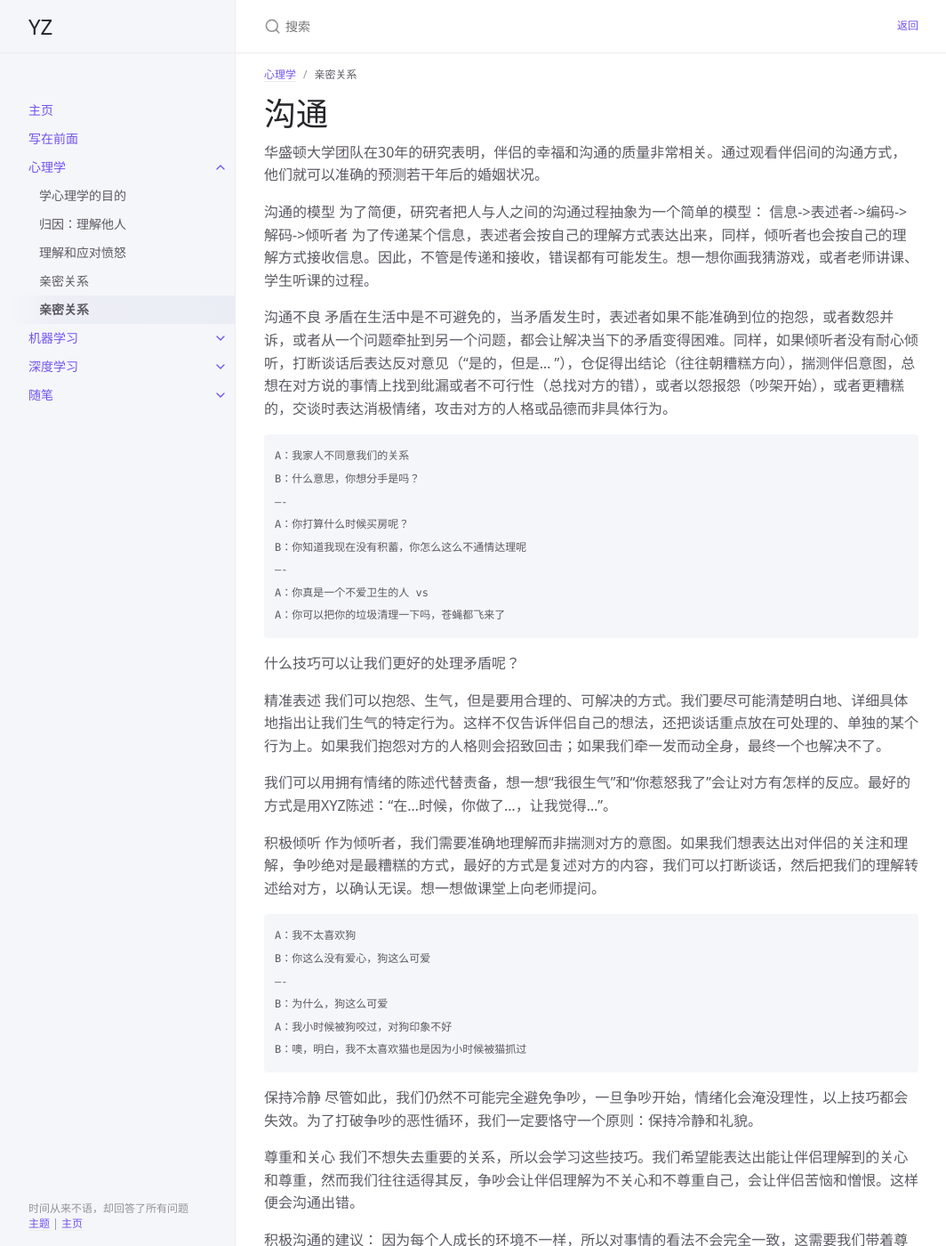
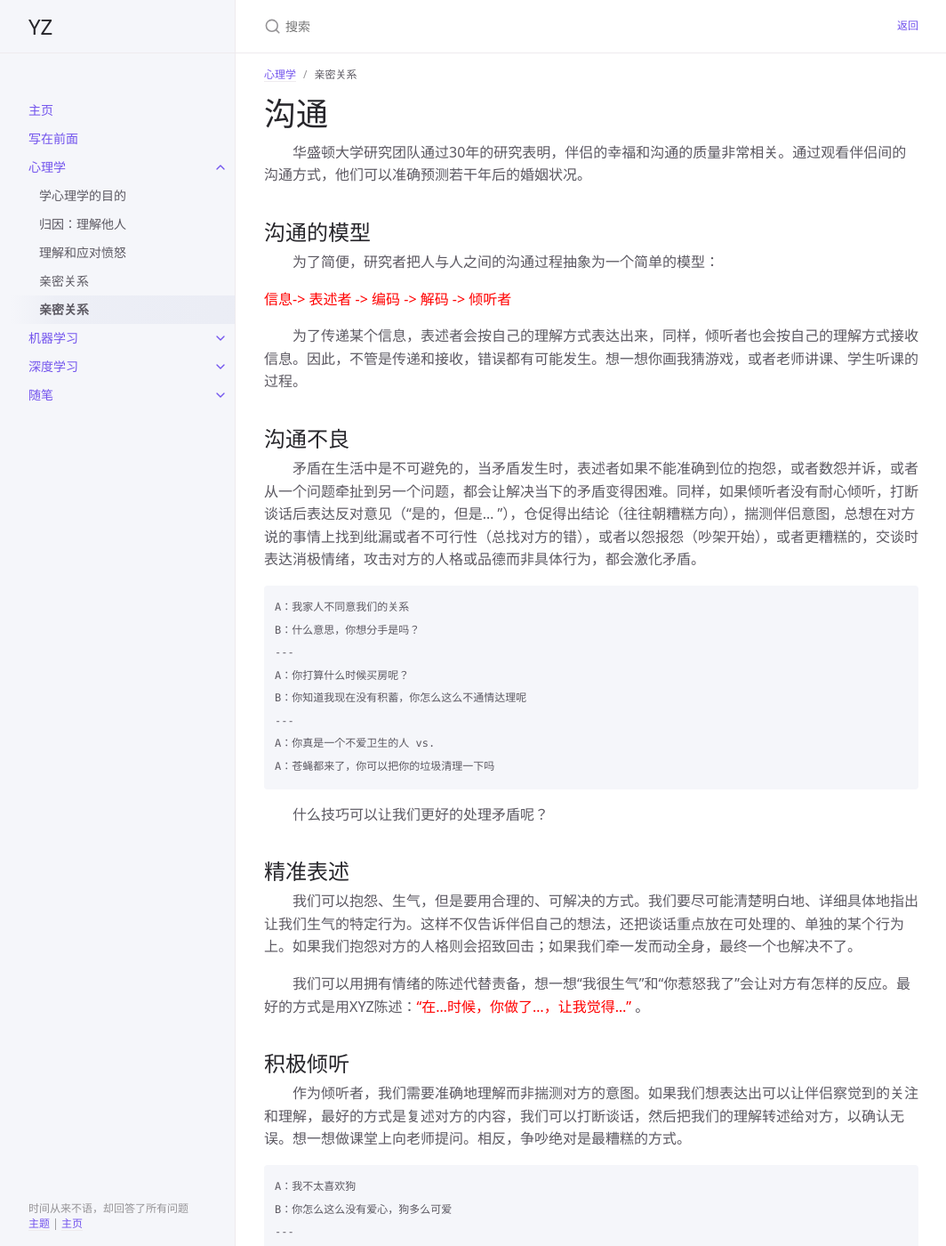
Before and after one commit to yz14/main, a Jekyll site: the page built from docs/psy/5.md, in a window 1280 px wide and 1400 px high. Shown: the whole window at 89% size, without its empty margins (107-1171 px from the left). Built offline with Jekyll 4.4.1, drawn with Linux system fonts in a browser that asks for light colours; some of the changed text lies outside the part shown.

Commit message:
Update 5.md

````diff
--- a/docs/psy/5.md
+++ b/docs/psy/5.md
@@ -2,63 +2,68 @@
 layout: default
 title: 亲密关系
 parent: 心理学
-nav_order: 4
+nav_order: 5
 ---
 
 # 沟通
 
-华盛顿大学团队在30年的研究表明，伴侣的幸福和沟通的质量非常相关。通过观看伴侣间的沟通方式，他们就可以准确的预测若干年后的婚姻状况。
+&emsp;&emsp;华盛顿大学研究团队通过30年的研究表明，伴侣的幸福和沟通的质量非常相关。通过观看伴侣间的沟通方式，他们可以准确预测若干年后的婚姻状况。
 
-沟通的模型
-为了简便，研究者把人与人之间的沟通过程抽象为一个简单的模型：
-信息->表述者->编码->解码->倾听者
-为了传递某个信息，表述者会按自己的理解方式表达出来，同样，倾听者也会按自己的理解方式接收信息。因此，不管是传递和接收，错误都有可能发生。想一想你画我猜游戏，或者老师讲课、学生听课的过程。
+## 沟通的模型
 
-沟通不良
-矛盾在生活中是不可避免的，当矛盾发生时，表述者如果不能准确到位的抱怨，或者数怨并诉，或者从一个问题牵扯到另一个问题，都会让解决当下的矛盾变得困难。同样，如果倾听者没有耐心倾听，打断谈话后表达反对意见（“是的，但是… ”），仓促得出结论（往往朝糟糕方向），揣测伴侣意图，总想在对方说的事情上找到纰漏或者不可行性（总找对方的错），或者以怨报怨（吵架开始），或者更糟糕的，交谈时表达消极情绪，攻击对方的人格或品德而非具体行为。
+&emsp;&emsp;为了简便，研究者把人与人之间的沟通过程抽象为一个简单的模型：
+
+<font color=red>信息-> 表述者 -> 编码 -> 解码 -> 倾听者</font>
+
+&emsp;&emsp;为了传递某个信息，表述者会按自己的理解方式表达出来，同样，倾听者也会按自己的理解方式接收信息。因此，不管是传递和接收，错误都有可能发生。想一想你画我猜游戏，或者老师讲课、学生听课的过程。
+
+## 沟通不良
+
+&emsp;&emsp;矛盾在生活中是不可避免的，当矛盾发生时，表述者如果不能准确到位的抱怨，或者数怨并诉，或者从一个问题牵扯到另一个问题，都会让解决当下的矛盾变得困难。同样，如果倾听者没有耐心倾听，打断谈话后表达反对意见（“是的，但是… ”），仓促得出结论（往往朝糟糕方向），揣测伴侣意图，总想在对方说的事情上找到纰漏或者不可行性（总找对方的错），或者以怨报怨（吵架开始），或者更糟糕的，交谈时表达消极情绪，攻击对方的人格或品德而非具体行为，都会激化矛盾。
+
 ```
 A：我家人不同意我们的关系
 B：什么意思，你想分手是吗？
-—-
+---
 A：你打算什么时候买房呢？
 B：你知道我现在没有积蓄，你怎么这么不通情达理呢
-—-
-A：你真是一个不爱卫生的人 vs
-A：你可以把你的垃圾清理一下吗，苍蝇都飞来了
+---
+A：你真是一个不爱卫生的人 vs.
+A：苍蝇都来了，你可以把你的垃圾清理一下吗
 ```
 
-什么技巧可以让我们更好的处理矛盾呢？
+&emsp;&emsp;什么技巧可以让我们更好的处理矛盾呢？
 
-精准表述
-我们可以抱怨、生气，但是要用合理的、可解决的方式。我们要尽可能清楚明白地、详细具体地指出让我们生气的特定行为。这样不仅告诉伴侣自己的想法，还把谈话重点放在可处理的、单独的某个行为上。如果我们抱怨对方的人格则会招致回击；如果我们牵一发而动全身，最终一个也解决不了。
+## 精准表述
 
-我们可以用拥有情绪的陈述代替责备，想一想“我很生气”和“你惹怒我了”会让对方有怎样的反应。最好的方式是用XYZ陈述：“在…时候，你做了…，让我觉得…”。
+&emsp;&emsp;我们可以抱怨、生气，但是要用合理的、可解决的方式。我们要尽可能清楚明白地、详细具体地指出让我们生气的特定行为。这样不仅告诉伴侣自己的想法，还把谈话重点放在可处理的、单独的某个行为上。如果我们抱怨对方的人格则会招致回击；如果我们牵一发而动全身，最终一个也解决不了。
 
+&emsp;&emsp;我们可以用拥有情绪的陈述代替责备，想一想“我很生气”和“你惹怒我了”会让对方有怎样的反应。最好的方式是用XYZ陈述：<font color=red>“在…时候，你做了…，让我觉得…”</font> 。
 
-积极倾听
-作为倾听者，我们需要准确地理解而非揣测对方的意图。如果我们想表达出对伴侣的关注和理解，争吵绝对是最糟糕的方式，最好的方式是复述对方的内容，我们可以打断谈话，然后把我们的理解转述给对方，以确认无误。想一想做课堂上向老师提问。
+## 积极倾听
+&emsp;&emsp;作为倾听者，我们需要准确地理解而非揣测对方的意图。如果我们想表达出可以让伴侣察觉到的关注和理解，最好的方式是复述对方的内容，我们可以打断谈话，然后把我们的理解转述给对方，以确认无误。想一想做课堂上向老师提问。相反，争吵绝对是最糟糕的方式。
 
 ```
 A：我不太喜欢狗
-B：你这么没有爱心，狗这么可爱
-—-
+B：你怎么这么没有爱心，狗多么可爱
+---
 B：为什么，狗这么可爱
 A：我小时候被狗咬过，对狗印象不好
 B：噢，明白，我不太喜欢猫也是因为小时候被猫抓过
 ```
 
-保持冷静
-尽管如此，我们仍然不可能完全避免争吵，一旦争吵开始，情绪化会淹没理性，以上技巧都会失效。为了打破争吵的恶性循环，我们一定要恪守一个原则：保持冷静和礼貌。
+## 保持冷静
+&emsp;&emsp;尽管如此，我们仍然不可能完全避免争吵，一旦争吵开始，情绪化会淹没理性，以上技巧都会失效。为了预防和打破争吵的恶性循环，我们一定要恪守一个原则：保持冷静和礼貌。
 
-尊重和关心
-我们不想失去重要的关系，所以会学习这些技巧。我们希望能表达出能让伴侣理解到的关心和尊重，然而我们往往适得其反，争吵会让伴侣理解为不关心和不尊重自己，会让伴侣苦恼和憎恨。这样便会沟通出错。
+## 尊重和关心
+&emsp;&emsp;我们不想失去重要的关系，所以会学习这些技巧。沟通是相互的，我们希望能表达出可以让伴侣理解到的关心和尊重，却往往适得其反，争吵会让伴侣理解为不关心和不尊重，会让伴侣苦恼和憎恨。
 
-积极沟通的建议：
-因为每个人成长的环境不一样，所以对事情的看法不会完全一致，这需要我们带着尊重去倾听，作多种假设，并支持多种观点。当对方摆出问题时，我们不能顺手“抄起”攻击“武器”，因为对方需要的是被理解和关心。我们要多角度地全面看待和评价矛盾，这样能切实地站在对方立场，也能增加彼此的感情和默契。而当我们真正理解了对方，自然而然地，我们便会和解。做一个善解人意的人，即使前期会受到委屈和伤害。
+## 积极沟通的建议
+&emsp;&emsp;因为每个人成长的环境不一样，所以对事情的看法不会完全一致，这需要我们带着尊重去倾听，作多种假设，并支持多种观点。当对方摆出问题时，我们不能顺手“抄起”攻击“武器”，因为对方需要的是被理解和关心。我们要多角度地全面看待和评价矛盾，这样能切实地站在对方立场，也能增加彼此的感情和默契。而当我们真正理解了对方，自然而然地，我们便会和解。做一个善解人意的人，即使前期会受到委屈和伤害。
 
-做到了理解，我们还要表达出**能让对方理解的关心**。为了理清问题和不使矛盾激化，我们需要对矛盾做客观的陈述，要向对方确认自己是否理解无误。而为了安抚对方的情绪，引导合作，我们要相信问题是短暂的，相信对方遭遇了周围环境的压力，并表达我们希望对方怎么样，或者对方希望我们怎么样，要强调目前怎么解决而非揪着矛盾的根源不放。请记住，保持冷静和礼貌。
+&emsp;&emsp;做到了理解，我们还要表达出**能让对方理解的关心**。为了理清问题和不使矛盾激化，我们需要对矛盾做客观的陈述，要向对方确认自己是否理解无误。而为了安抚对方的情绪，引导合作，我们要相信问题是短暂的，相信对方遭遇了周围环境的压力，并表达我们希望对方怎么样，或者对方希望我们怎么样，要强调目前怎么解决而非揪着矛盾的根源不放。请记住，保持冷静和礼貌。
 
-当彼此的倾听和表述都像这样良性循环时，当彼此发展出了好的处理问题模式时，往往会带来关系的满意和幸福。这时，我们便可以说：“塞翁失马，焉知祸福啊”。如果我们想熟练运用这些技巧，我们需要勤加练习和事后反思：
+&emsp;&emsp;当彼此的倾听和表述都像这样良性循环时，当彼此发展出了好的处理问题模式时，往往会带来关系的满意和幸福。这时，我们便可以说：“塞翁失马，焉知祸福啊”。如果我们想熟练运用这些技巧，我们需要勤加练习和事后反思：
 * 是什么导致了危机，什么加速了危机？
 * 每个人是如何回应的？
 * 这些行为的后果是什么？
````
